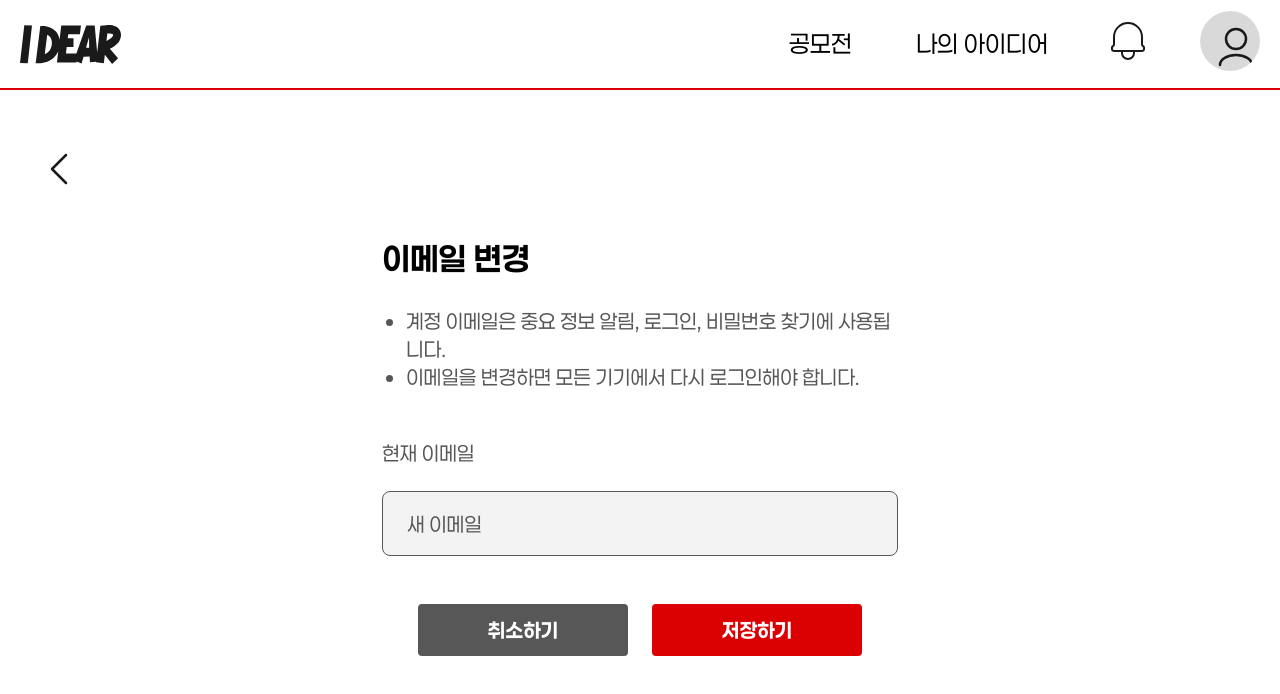
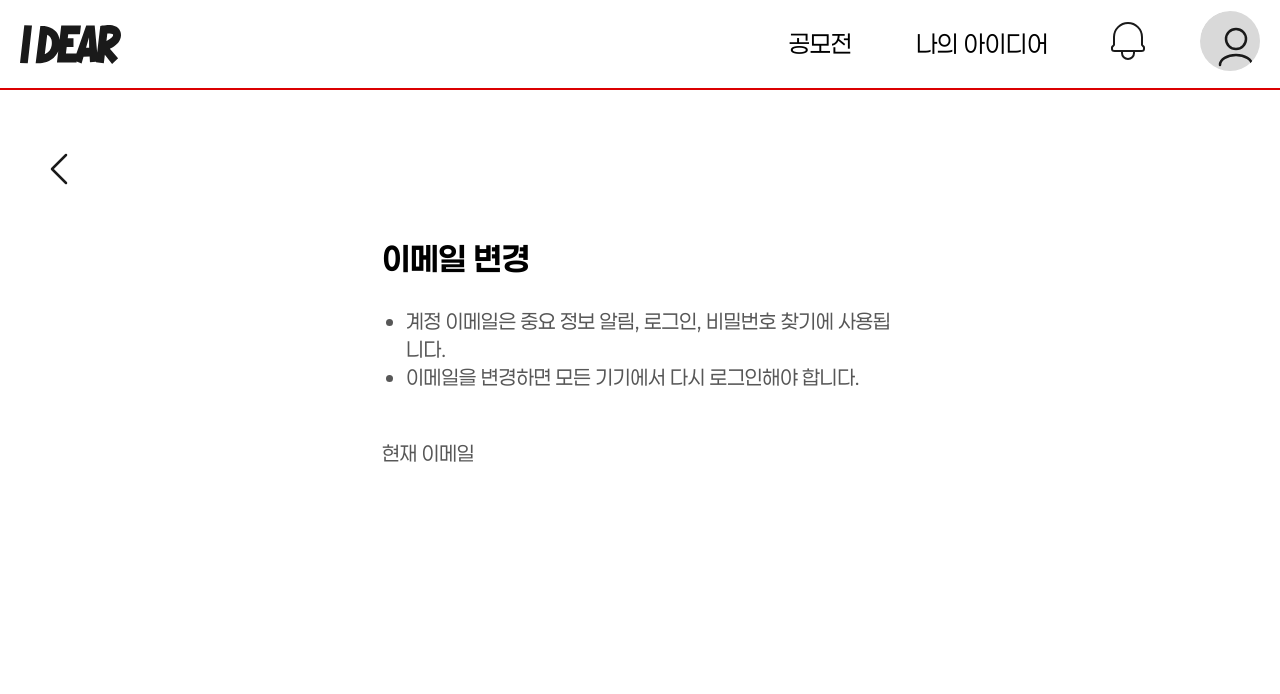
Before and after one commit to ITA-team5-unanimous/iDear-FE, a Next.js app: page /mypage/email in a window 1280 px wide. Shown: the top 694 px of the page. Built offline with nearby package versions, Linux system fonts and the light colour scheme; no server answers.

Commit message:
chore: 이메일 변경, 검증 로직 제거 및 임시 주석 처리 (#102)

```diff
--- a/src/app/mypage/email/_components/EmailChangeForm.tsx
+++ b/src/app/mypage/email/_components/EmailChangeForm.tsx
@@ -1,55 +1,9 @@
 'use client';
 
-import {NewEmailInput} from '@/app/mypage/email/_components/NewEmailInput';
-import GlobalButton from '@/components/buttons/GlobalButton';
-import {useState, useEffect} from 'react';
-import {getUsers} from '@/services/api/user/userApi';
+import {useUserStore} from '@/hooks/stores/useUserStore';
 
 export const EmailChangeForm = () => {
-  const [currentEmail, setCurrentEmail] = useState<string>('');
-  const [email, setEmail] = useState<string>('');
-  const [error, setError] = useState<string>('');
-
-  useEffect(() => {
-    const fetchUser = async () => {
-      try {
-        const res = await getUsers();
-        setCurrentEmail(res.data.email);
-      } catch (error) {
-        console.error(error);
-      }
-    };
-
-    fetchUser();
-  }, []);
-
-  const validateEmail = (value: string) =>
-    /^[^\s@]+@[^\s@]+\.[^\s@]+$/.test(value);
-
-  const handleEmailChange = (value: string) => {
-    setEmail(value);
-
-    if (!value) {
-      setError('');
-    } else if (!validateEmail(value)) {
-      setError('이메일 주소가 올바르지 않아요');
-    } else {
-      setError('');
-    }
-  };
-
-  const handleClickCancel = () => {
-    setEmail('');
-    setError('');
-  };
-
-  const handleClickSave = () => {
-    if (!email || error) return;
-
-    setCurrentEmail(email);
-    setEmail('');
-  };
-
+  const currentEmail = useUserStore((state) => state.email);
   return (
     <div className='flex flex-col gap-6'>
       <div className='flex gap-3'>
@@ -58,14 +12,14 @@ export const EmailChangeForm = () => {
       </div>
 
       <div className='flex flex-col gap-12'>
-        <NewEmailInput
+        {/* <NewEmailInput
           value={email}
           error={error}
           onChange={handleEmailChange}
-        />
+        /> */}
 
         <div className='flex justify-center gap-6'>
-          <GlobalButton
+          {/* <GlobalButton
             aria-label='취소하기 버튼'
             text='취소하기'
             variant='gray'
@@ -75,7 +29,7 @@ export const EmailChangeForm = () => {
             aria-label='저장하기 버튼'
             text='저장하기'
             onClick={handleClickSave}
-          />
+          /> */}
         </div>
       </div>
     </div>
```
